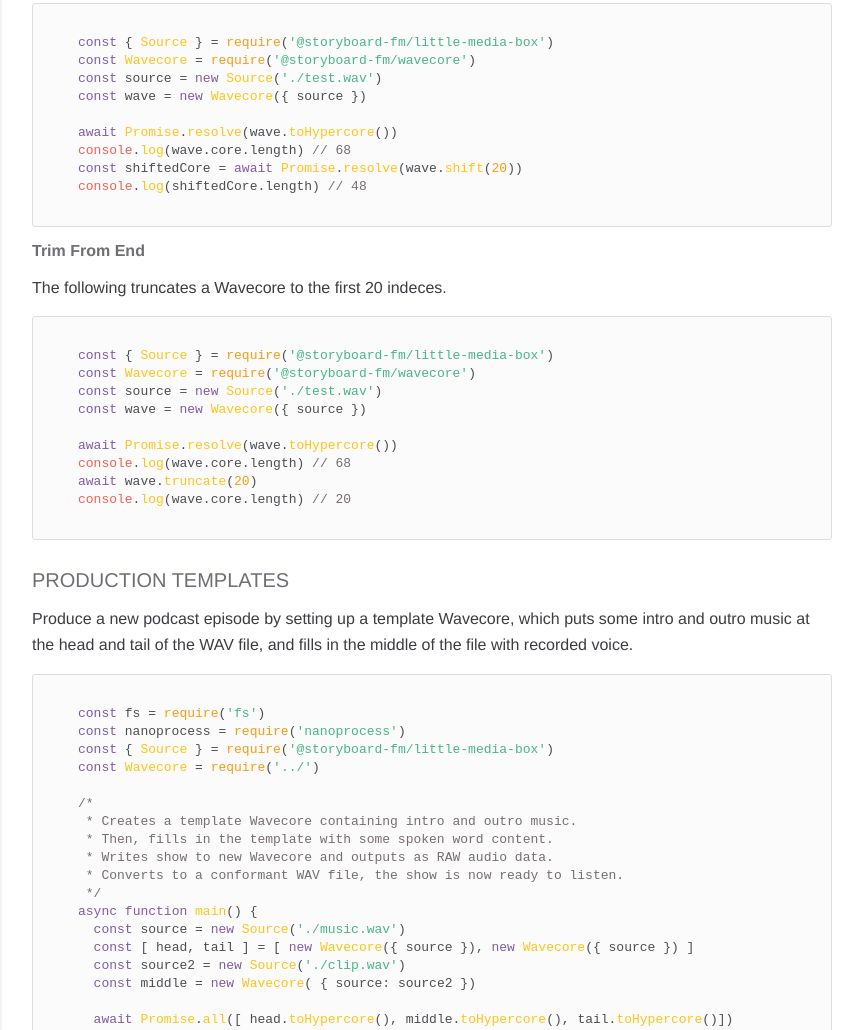
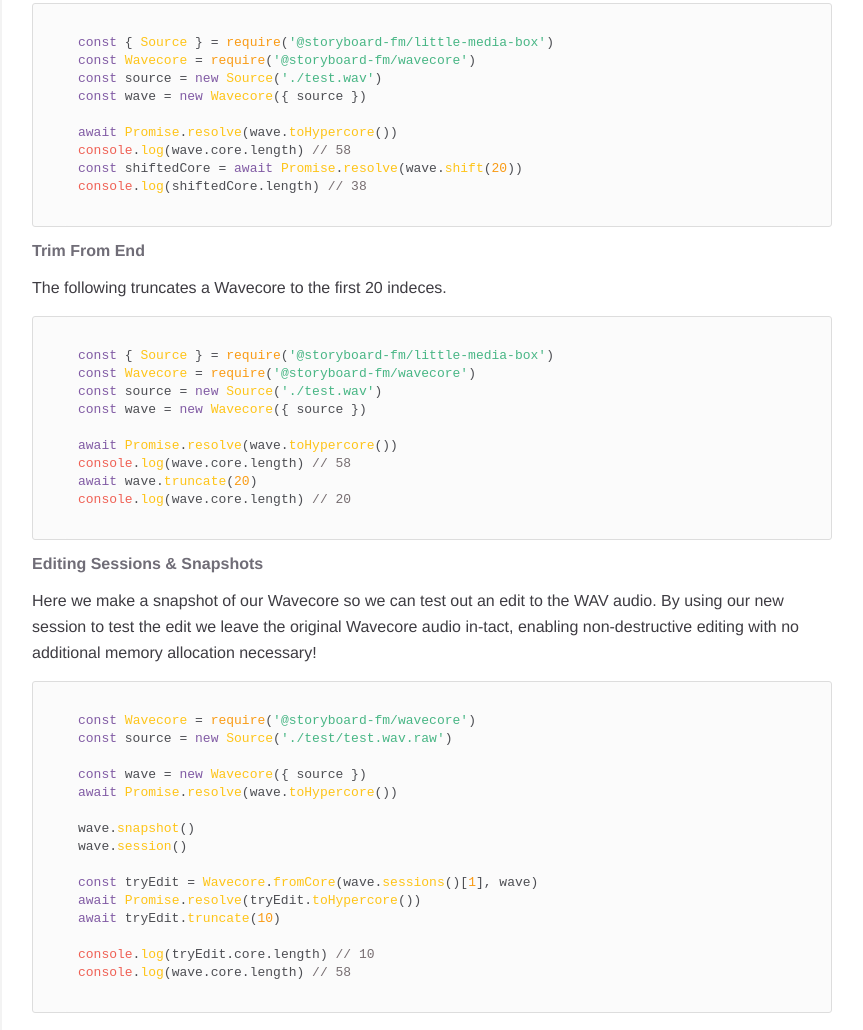
Before and after one commit to SacredData/hyperwav, a website built with Parcel: page docs/index.html in a window 1280 px wide. Shown: the part 2428-3458 px from the top of the page, without its empty margins (298-1161 px from the left). Built offline with nearby package versions, Linux system fonts and the light colour scheme; a web font is replaced by a local one.

Commit message:
new readme example

```diff
--- a/docs/index.html
+++ b/docs/index.html
@@ -196,9 +196,9 @@ const source = new Source('./test.wav')
 const wave = new Wavecore({ source })
 
 await Promise.resolve(wave.toHypercore())
-console.log(wave.core.length) // 68
+console.log(wave.core.length) // 58
 const shiftedCore = await Promise.resolve(wave.shift(20))
-console.log(shiftedCore.length) // 48
+console.log(shiftedCore.length) // 38
 </code></pre>
 <h4>Trim From End</h4>
 <p>The following truncates a Wavecore to the first 20 indeces.</p>
@@ -208,9 +208,30 @@ const source = new Source('./test.wav')
 const wave = new Wavecore({ source })
 
 await Promise.resolve(wave.toHypercore())
-console.log(wave.core.length) // 68
+console.log(wave.core.length) // 58
 await wave.truncate(20)
 console.log(wave.core.length) // 20
+</code></pre>
+<h4>Editing Sessions &amp; Snapshots</h4>
+<p>Here we make a snapshot of our Wavecore so we can test out an edit to the WAV
+audio. By using our new session to test the edit we leave the original Wavecore
+audio in-tact, enabling non-destructive editing with no additional memory
+allocation necessary!</p>
+<pre class="prettyprint source lang-js"><code>const Wavecore = require('@storyboard-fm/wavecore')
+const source = new Source('./test/test.wav.raw')
+
+const wave = new Wavecore({ source })
+await Promise.resolve(wave.toHypercore())
+
+wave.snapshot()
+wave.session()
+
+const tryEdit = Wavecore.fromCore(wave.sessions()[1], wave)
+await Promise.resolve(tryEdit.toHypercore())
+await tryEdit.truncate(10)
+
+console.log(tryEdit.core.length) // 10
+console.log(wave.core.length) // 58
 </code></pre>
 <h3>Production Templates</h3>
 <p>Produce a new podcast episode by setting up a template Wavecore, which puts some
```
Also changed, not shown: README.md.
